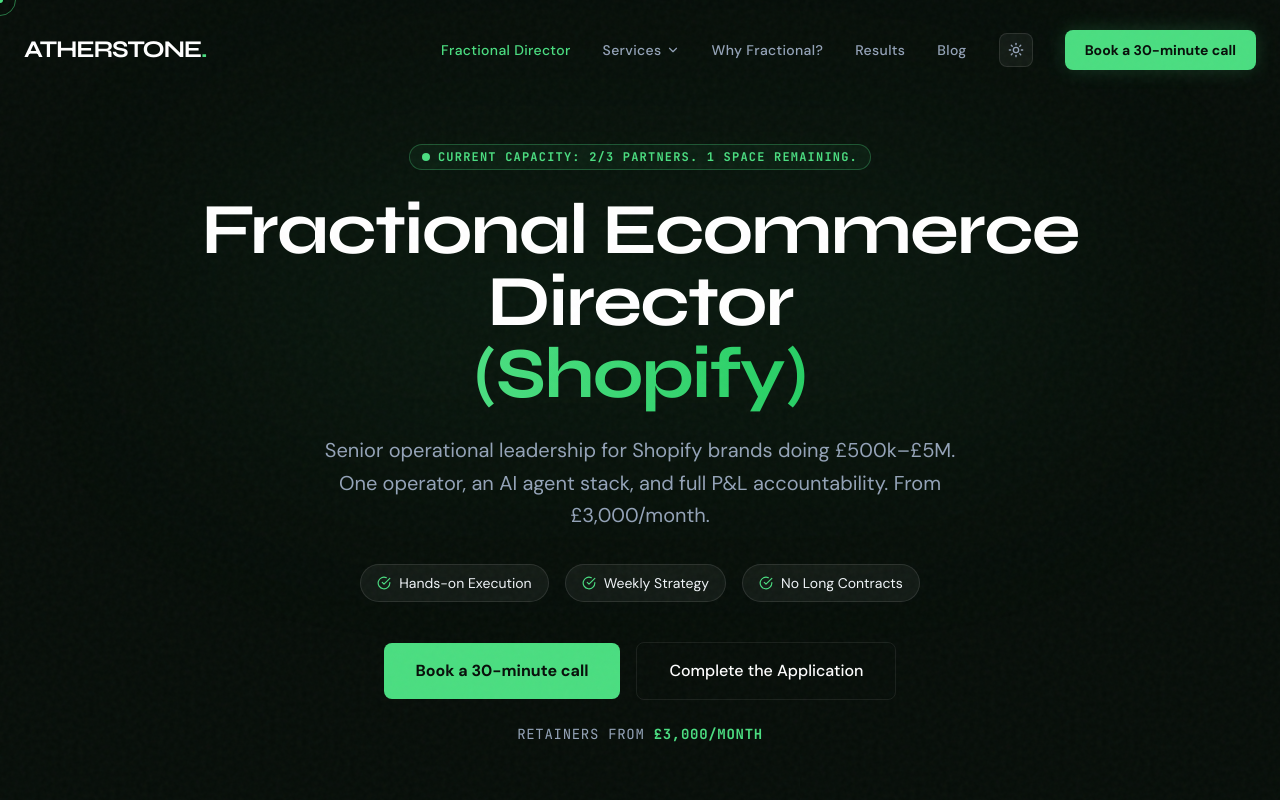
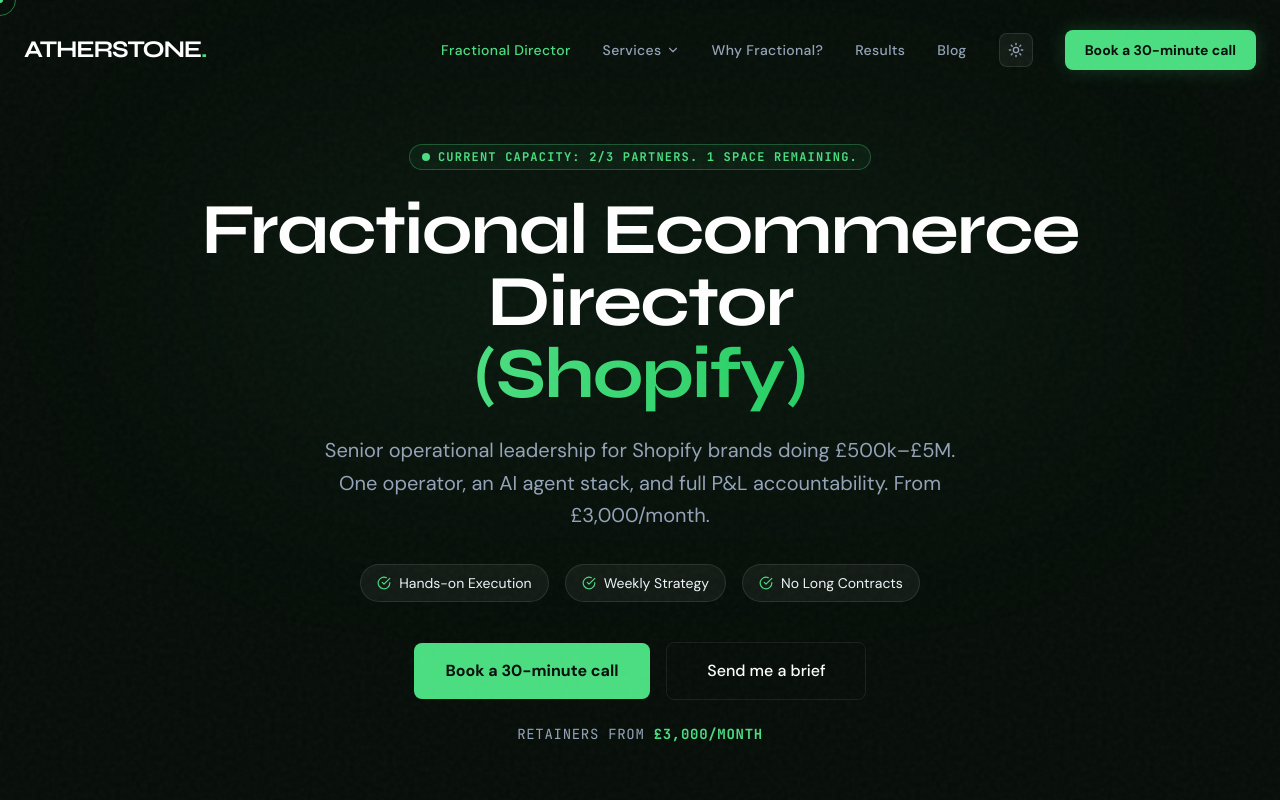
Before and after one commit to atherstonedigital/Atherstone-Digital-, a Next.js app: page /fractional-ecommerce-director in a window 1280 px wide. Shown: the top 800 px of the page. Built offline with nearby package versions, Linux system fonts and the light colour scheme.

Commit message:
fix(cta): standardise CTAs to the two siteConfig variants
https://claude.ai/code/session_01LK7FCZRo7BSoJXdVqivE7V

```diff
--- a/app/about/page.tsx
+++ b/app/about/page.tsx
@@ -3,6 +3,7 @@ import Image from 'next/image';
 import Link from 'next/link';
 import { ArrowRight, Target, ShieldCheck, Zap, Layers, MapPin } from 'lucide-react';
 import { Contact } from '@/components/Contact';
+import { siteConfig } from '@/lib/siteConfig';
 
 export const metadata: Metadata = {
   title: 'About Dan Le Gresley | Fractional Ecommerce Director, Warwickshire',
@@ -180,8 +181,8 @@ export default function AboutPage() {
               <Zap size={48} className="text-brand-primary mx-auto mb-6" />
               <h2 className="text-3xl lg:text-4xl font-display font-bold text-white mb-6">Ready to upgrade your team?</h2>
               <p className="text-brand-muted text-lg mb-8">Stop paying for agency overhead. Start investing in senior talent that moves the needle.</p>
-              <Link href="/#contact" className="inline-flex items-center gap-2 px-8 py-4 bg-brand-primary text-brand-dark font-bold rounded-lg hover:shadow-[0_0_20px_rgba(74,222,128,0.4)] transition-all transform hover:-translate-y-1">
-                Book a Free Commercial Review <ArrowRight size={20} />
+              <Link href={siteConfig.ctas.secondary.href} className="inline-flex items-center gap-2 px-8 py-4 bg-brand-primary text-brand-dark font-bold rounded-lg hover:shadow-[0_0_20px_rgba(74,222,128,0.4)] transition-all transform hover:-translate-y-1">
+                {siteConfig.ctas.secondary.label} <ArrowRight size={20} />
               </Link>
             </div>
           </div>
--- a/app/fractional-ecommerce-director/page.tsx
+++ b/app/fractional-ecommerce-director/page.tsx
@@ -98,8 +98,8 @@ export default function FractionalDirectorPage() {
             <a href={siteConfig.cta.url} target="_blank" rel="noopener noreferrer" className="px-8 py-4 bg-brand-primary text-brand-dark font-bold rounded-lg hover:shadow-[0_0_20px_rgba(74,222,128,0.4)] transition-all hover:bg-brand-accent min-w-[200px] text-center">
               {siteConfig.cta.label}
             </a>
-            <Link href="/#contact" className="px-8 py-4 bg-transparent border border-brand-border text-white font-medium rounded-lg hover:bg-white/5 transition-all min-w-[200px] text-center">
-              Complete the Application
+            <Link href={siteConfig.ctas.secondary.href} className="px-8 py-4 bg-transparent border border-brand-border text-white font-medium rounded-lg hover:bg-white/5 transition-all min-w-[200px] text-center">
+              {siteConfig.ctas.secondary.label}
             </Link>
           </div>
           <p className="text-sm font-mono text-brand-muted uppercase tracking-wider">
@@ -222,8 +222,8 @@ export default function FractionalDirectorPage() {
               *Most brands fit between {siteConfig.pricing.retainerRange}/month depending on complexity. <br />
               Rolling monthly contract. Pause or cancel with 30 days notice.
             </p>
-            <Link href="/#contact" className="inline-flex items-center gap-2 px-8 py-4 bg-brand-primary text-brand-dark font-bold rounded-lg hover:bg-brand-accent transition-all w-full md:w-auto justify-center">
-              Book a Free Commercial Review
+            <Link href={siteConfig.ctas.secondary.href} className="inline-flex items-center gap-2 px-8 py-4 bg-brand-primary text-brand-dark font-bold rounded-lg hover:bg-brand-accent transition-all w-full md:w-auto justify-center">
+              {siteConfig.ctas.secondary.label}
             </Link>
           </div>
         </div>
@@ -293,8 +293,8 @@ export default function FractionalDirectorPage() {
               <a href={siteConfig.cta.url} target="_blank" rel="noopener noreferrer" className="px-8 py-4 bg-brand-primary text-brand-dark font-bold rounded-lg hover:shadow-[0_0_20px_rgba(74,222,128,0.4)] transition-all hover:bg-brand-accent min-w-[200px] text-center">
                 {siteConfig.cta.label}
               </a>
-              <Link href="/#contact" className="px-8 py-4 bg-brand-surface border border-brand-border text-white font-medium rounded-lg hover:bg-white/5 transition-all min-w-[200px] text-center">
-                Complete the Application
+              <Link href={siteConfig.ctas.secondary.href} className="px-8 py-4 bg-brand-surface border border-brand-border text-white font-medium rounded-lg hover:bg-white/5 transition-all min-w-[200px] text-center">
+                {siteConfig.ctas.secondary.label}
               </Link>
             </div>
           </div>
--- a/app/the-model/page.tsx
+++ b/app/the-model/page.tsx
@@ -2,6 +2,7 @@ import { Metadata } from 'next';
 import Link from 'next/link';
 import { ArrowLeft, ArrowRight, Brain, Workflow, Database, Bot, Layers } from 'lucide-react';
 import { Contact } from '@/components/Contact';
+import { siteConfig } from '@/lib/siteConfig';
 
 export const metadata: Metadata = {
   title: 'The Force Multiplier Model: Human Strategy + AI Execution',
@@ -165,8 +166,8 @@ export default function TheModelPage() {
             <div className="relative z-10 max-w-2xl mx-auto">
               <h2 className="text-3xl lg:text-4xl font-display font-bold text-white mb-6">Ready to deploy this system?</h2>
               <p className="text-brand-muted text-lg mb-8">I can audit your current stack and show you exactly where AI agents can replace manual drudgery.</p>
-              <Link href="/#contact" className="inline-flex items-center gap-2 px-8 py-4 bg-brand-primary text-brand-dark font-bold rounded-lg hover:shadow-[0_0_20px_rgba(74,222,128,0.4)] transition-all transform hover:-translate-y-1 hover:bg-brand-accent">
-                Book a Free Commercial Review <ArrowRight size={20} />
+              <Link href={siteConfig.ctas.secondary.href} className="inline-flex items-center gap-2 px-8 py-4 bg-brand-primary text-brand-dark font-bold rounded-lg hover:shadow-[0_0_20px_rgba(74,222,128,0.4)] transition-all transform hover:-translate-y-1 hover:bg-brand-accent">
+                {siteConfig.ctas.secondary.label} <ArrowRight size={20} />
               </Link>
             </div>
           </div>
--- a/app/why-fractional/page.tsx
+++ b/app/why-fractional/page.tsx
@@ -2,6 +2,7 @@ import { Metadata } from 'next';
 import Link from 'next/link';
 import { ArrowLeft, ArrowRight, PoundSterling, ShieldAlert, Briefcase, CheckCircle } from 'lucide-react';
 import { Contact } from '@/components/Contact';
+import { siteConfig } from '@/lib/siteConfig';
 
 export const metadata: Metadata = {
   title: 'Why Go Fractional? Director vs Agency vs Full-Time',
@@ -213,8 +214,8 @@ export default function WhyFractionalPage() {
             <div className="relative z-10 max-w-2xl mx-auto">
               <h2 className="text-3xl lg:text-4xl font-display font-bold text-white mb-6">Stop paying for overhead.</h2>
               <p className="text-brand-muted text-lg mb-8">Allocate your budget to execution and growth, not account management layers.</p>
-              <Link href="/#contact" className="inline-flex items-center gap-2 px-8 py-4 bg-brand-primary text-brand-dark font-bold rounded-lg hover:shadow-[0_0_20px_rgba(74,222,128,0.4)] transition-all transform hover:-translate-y-1 hover:bg-brand-accent">
-                Book a Free Commercial Review <ArrowRight size={20} />
+              <Link href={siteConfig.ctas.secondary.href} className="inline-flex items-center gap-2 px-8 py-4 bg-brand-primary text-brand-dark font-bold rounded-lg hover:shadow-[0_0_20px_rgba(74,222,128,0.4)] transition-all transform hover:-translate-y-1 hover:bg-brand-accent">
+                {siteConfig.ctas.secondary.label} <ArrowRight size={20} />
               </Link>
             </div>
           </div>
```
